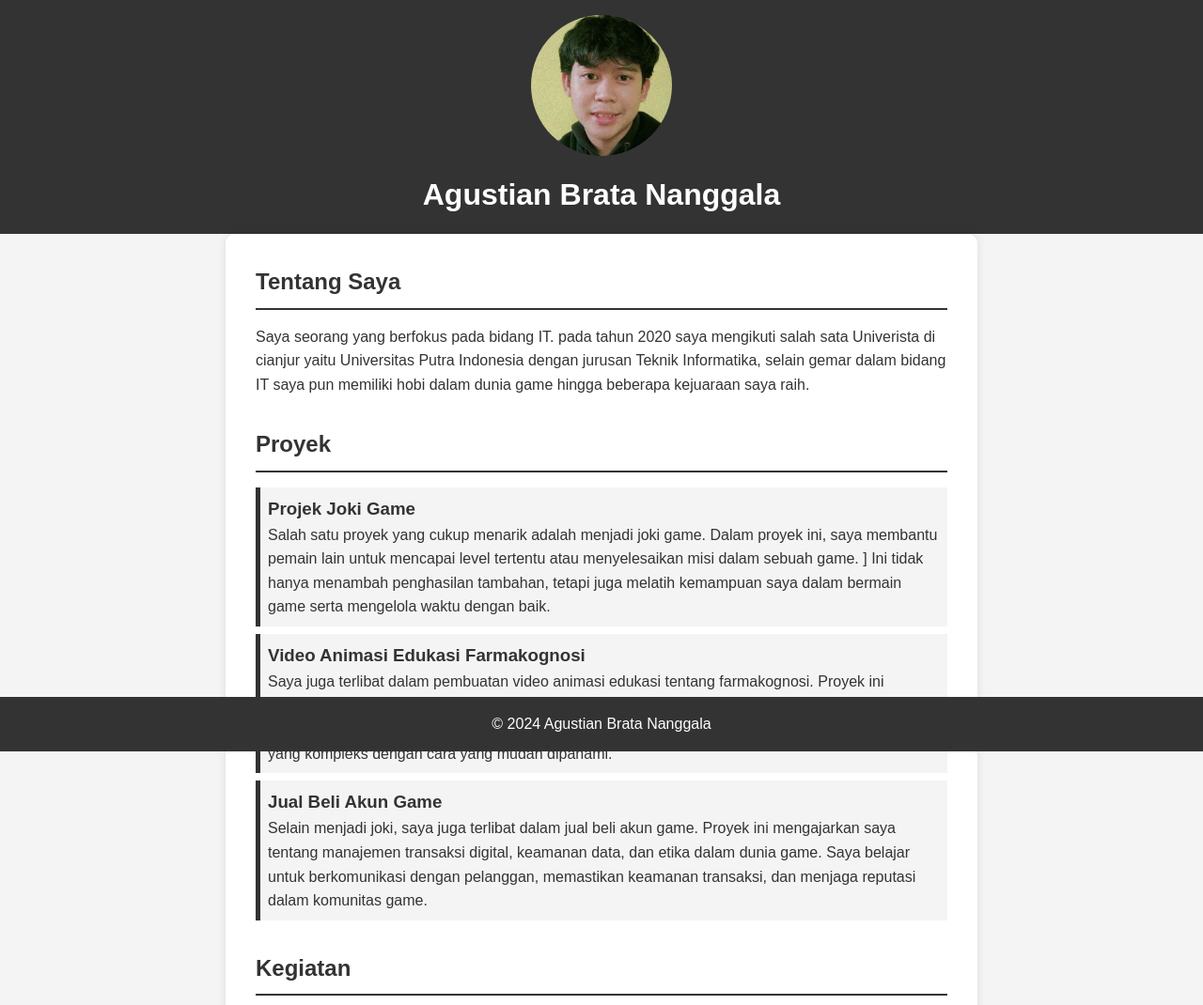
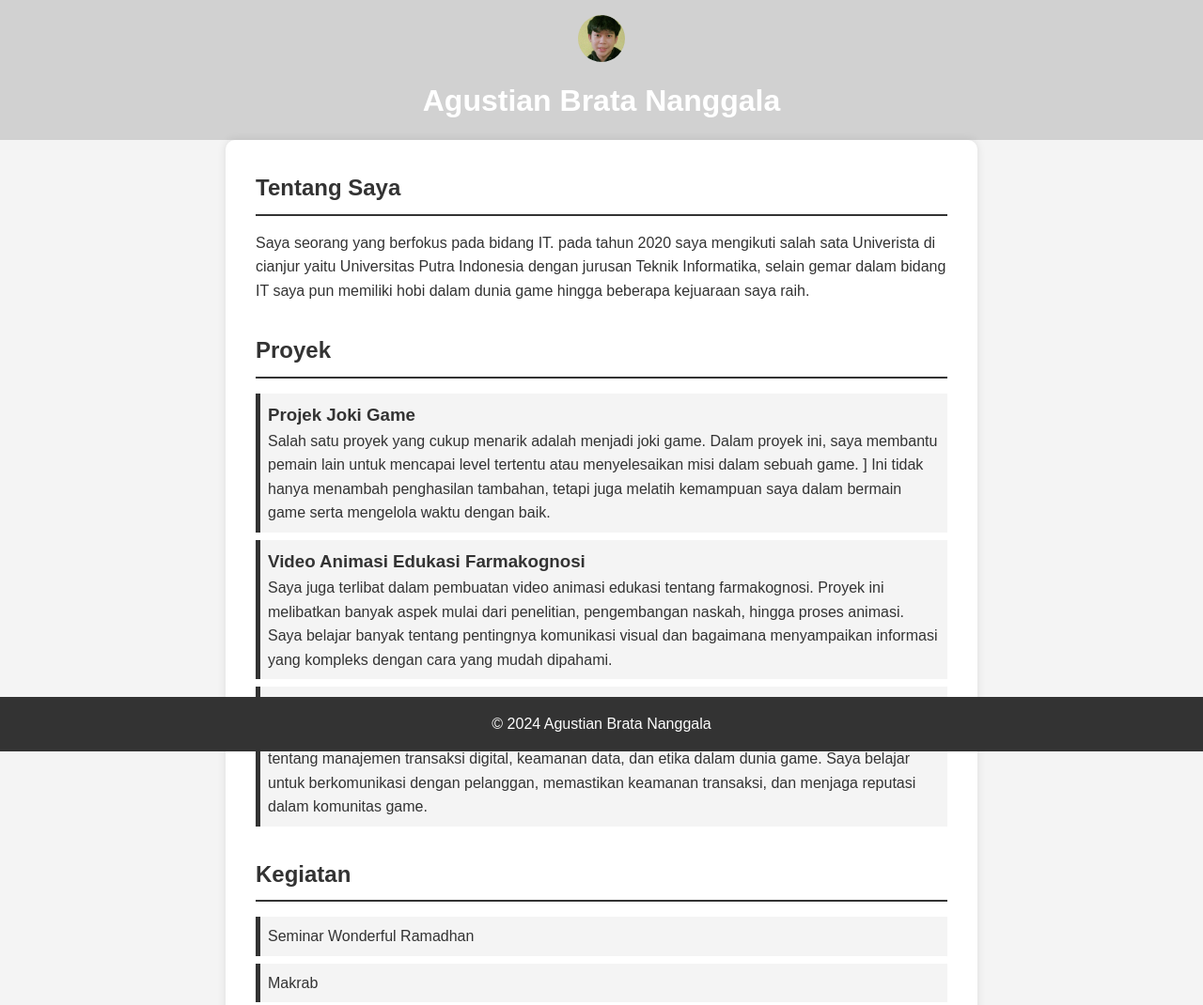
Before and after one commit to Agustian2/MyPortofolio, a plain HTML site: page index.html in a window 1280 px wide. Shown: the top 1070 px of the page at 94% size. Drawn offline with Linux system fonts and the light colour scheme.

Commit message:
edit css

```diff
--- a/index.html
+++ b/index.html
@@ -9,7 +9,7 @@
 <body>
   <header>
     <div class="profile-container">
-      <img src="unnamed.jpg" alt="Foto Profil" class="profile-img">
+      <img src="img/profil.jpg" alt="Foto Profil" class="profile-img">
         <h1>Agustian Brata Nanggala</h1>
     </div>
   </header>
--- a/style.css
+++ b/style.css
@@ -17,7 +17,7 @@ body {
 
 /* Header Styles */
 header {
-  background-color: #333;
+  background-color: #d1d1d1;
   color: white;
   padding: 1rem 0;
   text-align: center;
@@ -27,12 +27,13 @@ header .profile-container {
   display: flex;
   flex-direction: column;
   align-items: center;
+
 }
 
 header .profile-img {
   border-radius: 50%;
-  width: 150px;
-  height: 150px;
+  width: 50px;
+  height: 50px;
   object-fit: cover;
   margin-bottom: 1rem;
 }
```
Also changed, not shown: img/profil.jpg (renamed from unnamed.jpg).
